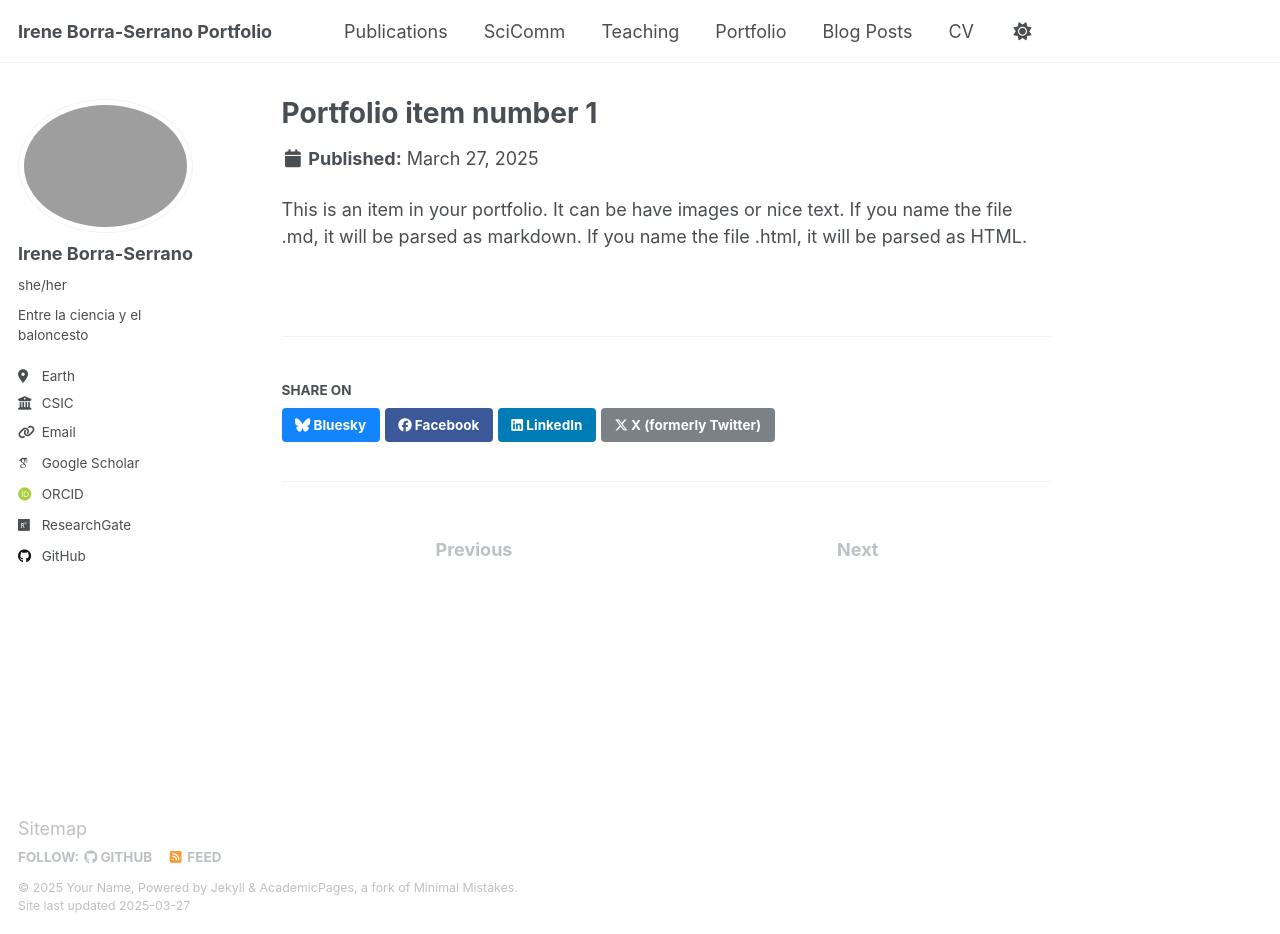
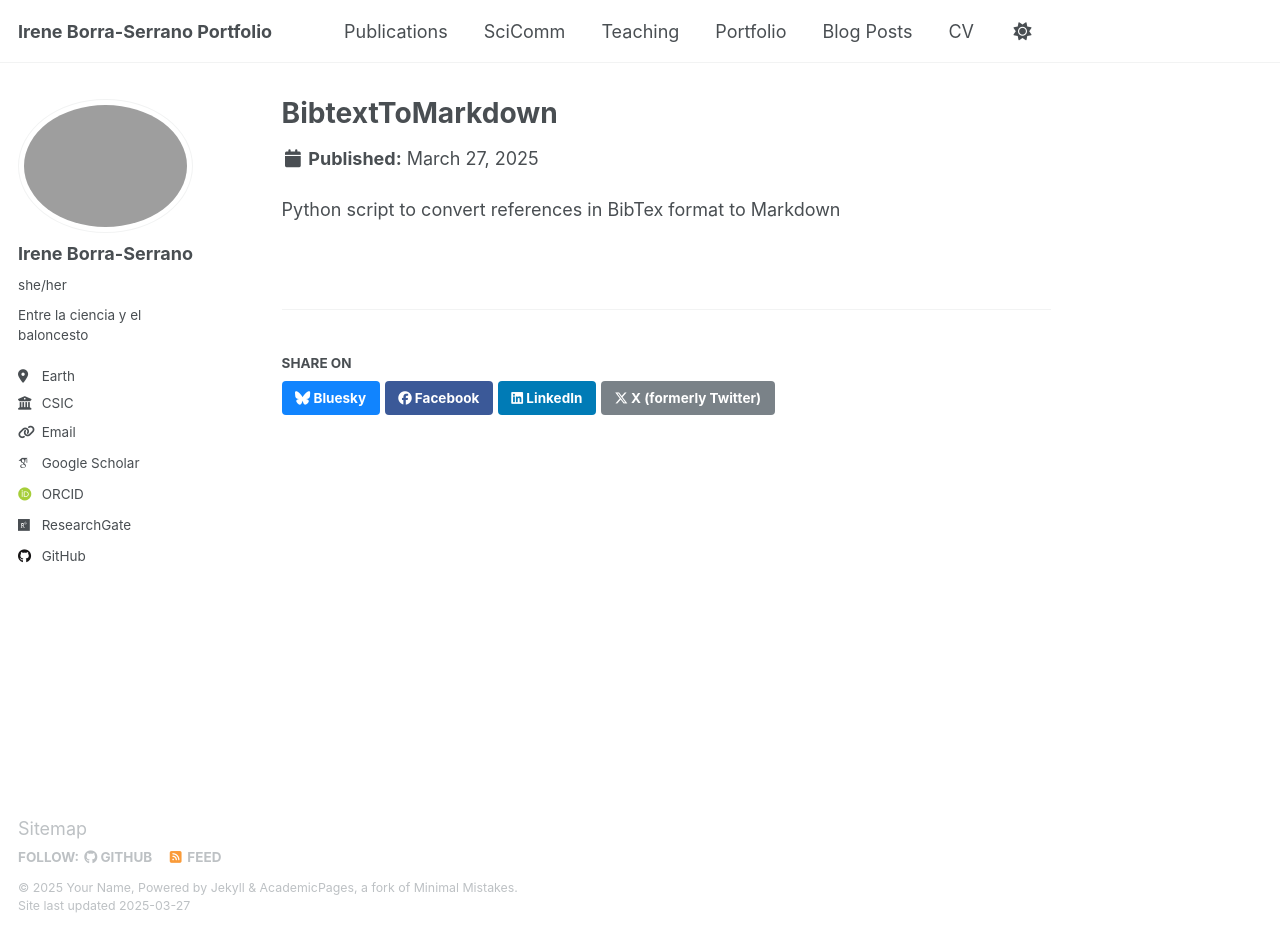
Before and after one commit to IreneBS/irene_borra-serrano, a Jekyll site: the page built from _portfolio/BibToMark.md, in a window 1280 px wide and 934 px high. Built offline with Jekyll 4.4.1, drawn with Linux system fonts in a browser that asks for light colours; some web fonts are replaced.

Commit message:
27/03 primeros cambios en config y archivos markdown de las publicaciones

```diff
--- a/_portfolio/BibToMark.md
+++ b/_portfolio/BibToMark.md
@@ -1,7 +1,9 @@
 ---
-title: "Portfolio item number 1"
-excerpt: "Short description of portfolio item number 1<br/><img src='/images/500x300.png'>"
+title: "BibtextToMarkdown"
+excerpt: "First repository" # to Short description of portfolio item number 1<br/><img src='/images/500x300.png'>"
 collection: portfolio
 ---
 
-This is an item in your portfolio. It can be have images or nice text. If you name the file .md, it will be parsed as markdown. If you name the file .html, it will be parsed as HTML.
+Python script to convert references in BibTex format to Markdown
+
+<!-- This is an item in your portfolio. It can be have images or nice text. If you name the file .md, it will be parsed as markdown. If you name the file .html, it will be parsed as HTML.  -->
--- a/_portfolio/portfolio-1.md
+++ /dev/null
@@ -1,7 +0,0 @@
----
-title: "Portfolio item number 1"
-excerpt: "Short description of portfolio item number 1<br/><img src='/images/500x300.png'>"
-collection: portfolio
----
-
-This is an item in your portfolio. It can be have images or nice text. If you name the file .md, it will be parsed as markdown. If you name the file .html, it will be parsed as HTML.
```
Also changed, not shown: _portfolio/portfolio-2.html (deleted, +0 -7 lines), _posts/2012-08-14-blog-post-1.md (deleted, +0 -20 lines), _posts/2013-08-14-blog-post-2.md (deleted, +0 -20 lines), _posts/2014-08-14-blog-post-3.md (deleted, +0 -20 lines), _posts/2015-08-14-blog-post-4.md (deleted, +0 -20 lines), _posts/2025-03-25-blog-post-1.md (+13 -2 lines), 1 other file.
